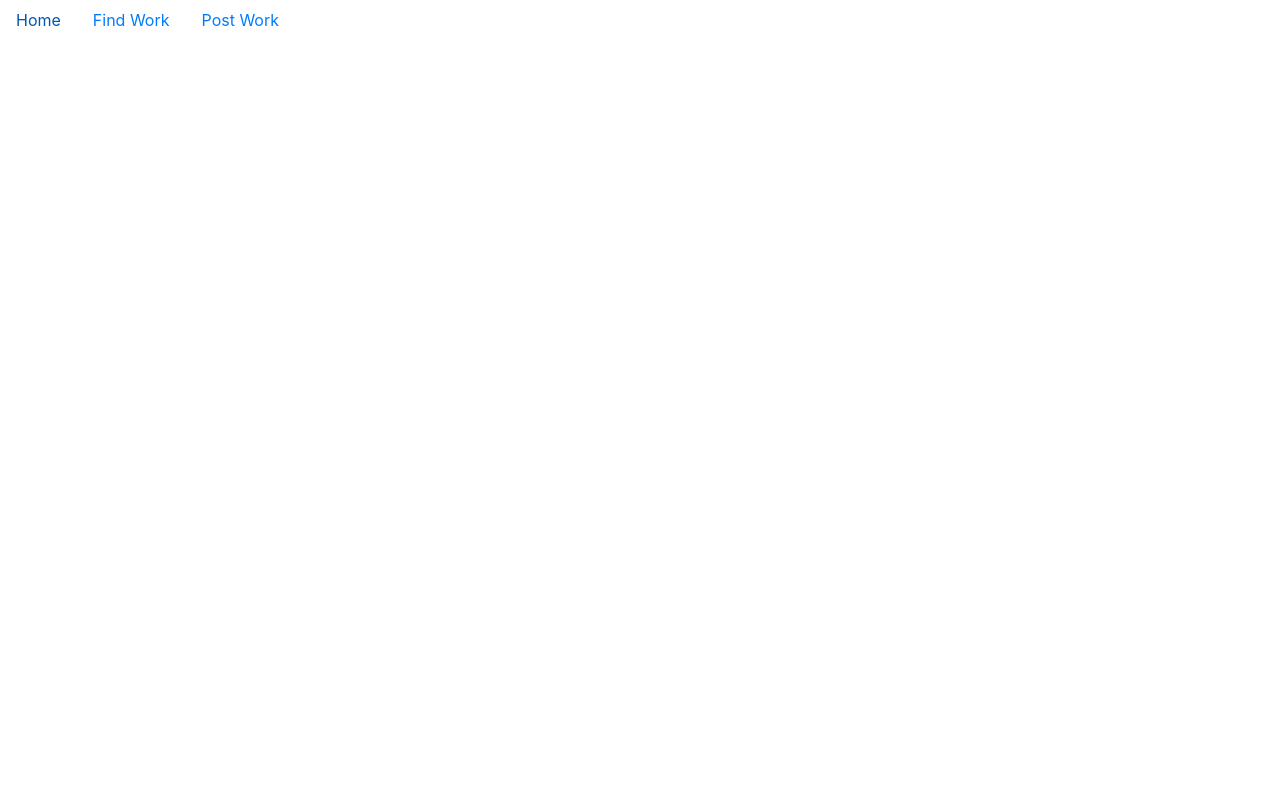
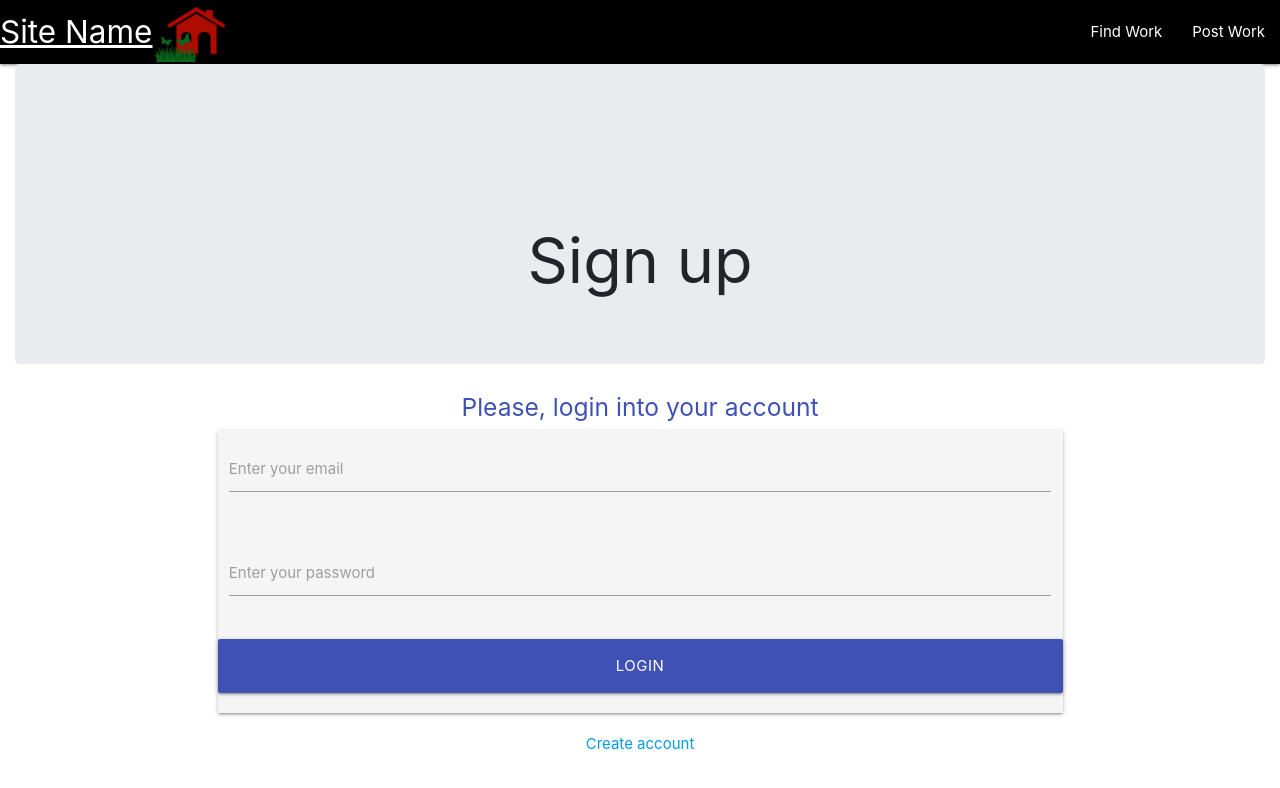
Before and after one commit to MJoles/Project3, a React (Create React App) app in the folder client/: page / in a window 1280 px wide. Shown: the top 788 px of the page. Built offline with nearby package versions, Linux system fonts and the light colour scheme.

Commit message:
log in page

```diff
--- a/client/public/index.html
+++ b/client/public/index.html
@@ -11,6 +11,8 @@
     <link rel="manifest" href="%PUBLIC_URL%/manifest.json">
     <link rel="shortcut icon" href="%PUBLIC_URL%/favicon.ico">
     <link rel="stylesheet" href="https://cdnjs.cloudflare.com/ajax/libs/twitter-bootstrap/4.0.0/css/bootstrap.min.css"/>
+    <link rel="stylesheet" href="https://cdnjs.cloudflare.com/ajax/libs/materialize/1.0.0/css/materialize.min.css">
+
     <!--
       Notice the use of %PUBLIC_URL% in the tags above.
       It will be replaced with the URL of the `public` folder during the build.
--- a/client/src/App.js
+++ b/client/src/App.js
@@ -9,9 +9,8 @@ import Nav from "./components/Nav/Nav"
 const App = () =>
   <Router>
     <div>
-      <Nav />
       <Switch>
-        <Route exact path="/home" component={Home} />
+        <Route exact path="/" component={Home} />
         {/* <Route exact path="/newjob" component={} /> */}
         {/* <Route exact path="/search" component={Search} /> */}
         {/* <Route component={NoMatch} /> */}
--- a/client/src/components/Grid/Container.js
+++ /dev/null
@@ -1,7 +0,0 @@
-import React from "react";
-
-export const Container = ({ fluid, children }) => (
-  <div className={`container${fluid ? "-fluid" : ""}`}>
-    {children}
-  </div>
-);
--- a/client/src/components/Grid/index.js
+++ b/client/src/components/Grid/index.js
@@ -1,3 +1,2 @@
 export * from "./Col";
-export * from "./Container";
 export * from "./Row";
--- a/client/src/components/Nav/Nav.css
+++ b/client/src/components/Nav/Nav.css
@@ -1,4 +1,7 @@
-#nav {
-    color: black
+.nav-wrapper {
+    background-color: black;
+}
 
+#image{
+    height: 55px;
 }
--- a/client/src/components/Nav/Nav.js
+++ b/client/src/components/Nav/Nav.js
@@ -1,21 +1,33 @@
 //Nav Bar
 import React from "react";
 import "./Nav.css";
+import logo from '../../images/LogoMakr_4Tq9vR.png'
 
 const Nav = props => (
-    <div>
-        <ul className="nav">
-        <li className="nav-item">
-            <a className="nav-link active" href="#">Home</a>
-        </li>
-        <li className="nav-item">
-            <a className="nav-link" href="#">Find Work</a>
-        </li>
-        <li className="nav-item">
-            <a className="nav-link" href="#">Post Work</a>
-        </li>
-        </ul>
-    </div>
+    <nav>
+        <div class="nav-wrapper">
+            <a href="#" class="brand-logo"> Site Name
+                <img id="image" src={logo}/>
+            </a>
+                <ul id="nav-mobile" class="right hide-on-med-and-down">
+                    <li><a href="badges.html">Find Work</a></li>
+                    <li><a href="collapsible.html">Post Work</a></li>
+                </ul>
+        </div>
+    </nav>
+    // <div>
+    //     <ul className="nav">
+    //     <li className="nav-item">
+    //         <a className="nav-link active" href="#">Home</a>
+    //     </li>
+    //     <li className="nav-item">
+    //         <a className="nav-link" href="#">Find Work</a>
+    //     </li>
+    //     <li className="nav-item">
+    //         <a className="nav-link" href="#">Post Work</a>
+    //     </li>
+    //     </ul>
+    // </div>
 );
 
 export default Nav;
--- a/client/src/pages/Home.js
+++ b/client/src/pages/Home.js
@@ -1,40 +1,57 @@
 import React, { Component } from "react";
-// import Nav from '../components/Nav';
+import Nav from '../components/Nav';
 import Jumbotron from "../components/Jumbotron";
-import { Col, Row, Container } from "../components/Grid";
-// import { List, ListItem } from "../../components/List";
-import Input from "../components/Input";
+import { Col, Row} from "../components/Grid";
 
 class Home extends Component {
 
   render() {
     return (
-      <Container>
-        <Row>
-          <Col size="md-6">
+      <div>
+        <Nav />
+          <Col size="md-12">
             <Jumbotron>
               <h1>Sign up</h1>
             </Jumbotron>
-            <form>
-              <Input name="f_name" placeholder="First Name (required)" />
-              <Input name="l_name" placeholder="Last Name (required)" />
-              <Input name="email" placeholder="Email (required)" />
-              <Input name="password" placeholder="Password (required)" />
-              {/* <FormBtn>Submit Book</FormBtn> */}
-            </form>
+
+            <center>
+              <h5 className="indigo-text">Please, login into your account</h5>
+
+                <div className="container">
+                  <div className="z-depth-1 grey lighten-4 row" >
+                    <form className="col s12" method="post">
+
+                      <div className='row'>
+                        <div className='input-field col s12'>
+                          <input className='validate' type='email' name='email' id='email' />
+                          <label for='email'>Enter your email</label>
+                        </div>
+                      </div>
+
+                      <div className='row'>
+                        <div className='input-field col s12'>
+                          <input className='validate' type='password' name='password' id='password' />
+                          <label for='password'>Enter your password</label>
+                        </div>
+                      </div>
+
+                      <div className='row'>
+                        <button type='submit' name='btn_login' className='col s12 btn btn-large waves-effect indigo'>Login</button>
+                      </div>
+
+                    </form>
+                  </div>
+                </div>
+                        <a href="#!">Create account</a>
+              </center>
+
+                          <div className="section"></div>
+                          <div className="section"></div>
+
+
           </Col>
-          <Col size="md-6 sm-12">
-            <Jumbotron>
-              <h1>Log in</h1>
-            </Jumbotron>
-            <form>
-              <Input name="email" placeholder="Email" />
-              <Input name="password" placeholder="Password" />
-              {/* <FormBtn>Submit Book</FormBtn> */}
-            </form>
-          </Col>
-        </Row>
-      </Container>
+
+      </div>
     );
   }
 }
```
Also changed, not shown: client/src/pages/Hello.js (added, +44 -0 lines), client/src/images/LogoMakr_4Tq9vR.png (added).
